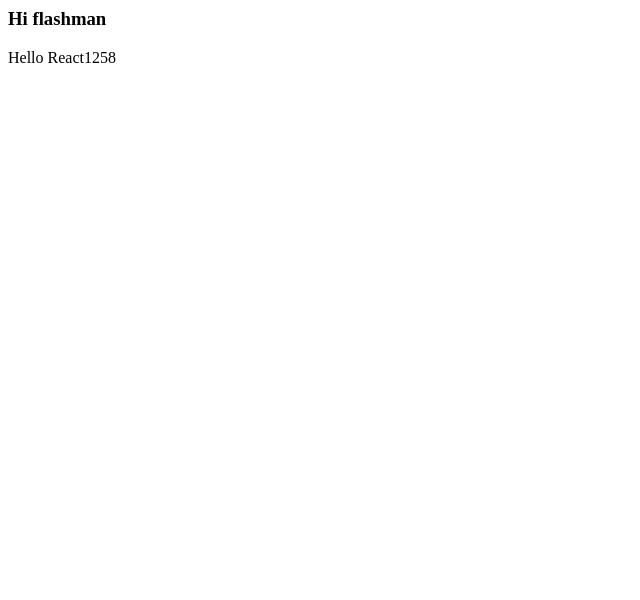
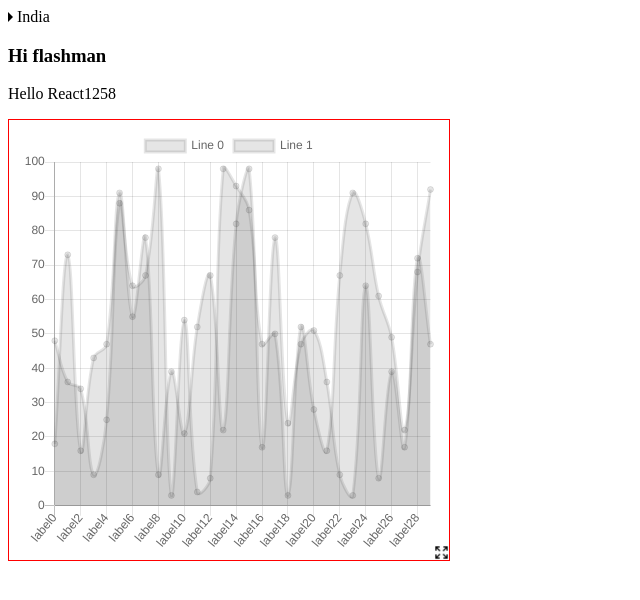
Before and after one commit to tejassp/rwkarma, a React app: page / in a window 1280 px wide. Shown: the top 600 px of the page, without its empty margins (0-640 px from the left). Built offline with nearby package versions, Linux system fonts and the light colour scheme.

Commit message:
resizeable chartjs chart

```diff
--- a/package.json
+++ b/package.json
@@ -20,6 +20,7 @@
     "babel-loader": "^6.3.2",
     "babel-preset-es2015": "^6.22.0",
     "babel-preset-react": "^6.23.0",
+    "chart.js": "^2.5.0",
     "css-loader": "^0.27.3",
     "esformatter": "^0.10.0",
     "file-loader": "^0.10.1",
--- /dev/null
+++ b/src/datasource.js
@@ -0,0 +1,39 @@
+// generate data for different chart types
+
+// data for line charts
+function lineChartData(npoints, nlines, max, min) {
+  npoints = npoints || 30;
+  nlines = nlines || 2;
+  max = max || 100;
+  min = min || 0;
+
+  let labels = [];
+  let datasets = [];
+
+  // labels
+  for (let i = 0; i < npoints; i++) {
+    labels.push('label' + i);
+  }
+
+  // datasets
+  for (let i = 0; i < nlines; i++) {
+    let label = 'Line ' + i;
+    let data = [];
+    for (let x = 0; x < npoints; x++) {
+      let y = min + Math.floor(Math.random() * (max-min));
+      data.push(y);
+    }
+    datasets.push({
+      label: label,
+      data: data
+    });
+  }
+
+  return {
+    labels: labels,
+    datasets: datasets,
+  };
+}
+
+
+export { lineChartData };
--- a/src/index.jsx
+++ b/src/index.jsx
@@ -2,16 +2,41 @@ import React from 'react';
 import { render } from 'react-dom';
 import other from './other';
 import Message from './message';
+import Tree from './tree';
+import InteractiveChart from './interactivechart';
 
+
+var tree = {
+  label: 'India',
+  children: [{
+    label: 'Karnataka',
+    children: [{
+      label: 'Shivamogga',
+      children: []
+    }, {
+      label: 'Chikmagalur',
+      children: []
+    }]
+  }, {
+    label: 'Punjab',
+    children: []
+  }]
+};
+
+var onNodeClick = function(node) {
+  alert(`${node.label} clicked`);
+};
 
 class App extends React.Component {
   render() {
     var sum = other.add(24, 1234);
     return (
       <div>
+        <Tree root={tree} onNodeClick={onNodeClick}/>
         <Message name="flashman" />
         <p className="greeting"> Hello React
           { sum } </p>
+        <InteractiveChart />
       </div>
       );
   }
--- /dev/null
+++ b/src/interactivechart.js
@@ -0,0 +1,93 @@
+import React from 'react';
+import Chart from 'chart.js';
+import { lineChartData }  from './datasource';
+
+import resize from './resize.png';
+
+var counter = 0;
+
+class InteractiveChart extends React.Component {
+  constructor(props) {
+    super(props);
+    this.canvasID = 'canvas_id_' + counter++;
+    this.containerID = 'container_id_' + counter++;
+
+    this.chart = null; // chart being drawn
+    this.state = {
+      height: 420,
+      width: 420
+    };
+    this.resizing = false;
+
+    this.onMouseMove = this.onMouseMove.bind(this);
+    this.onMouseUp = this.onMouseUp.bind(this);
+    this.onMouseDown = this.onMouseDown.bind(this);
+  }
+
+  componentDidMount() {
+    const data = lineChartData();
+    const ctx = document.getElementById(this.canvasID);
+    this.chart = new Chart(ctx, {
+			type: 'line',
+      data: data,
+      options: {
+        maintainAspectRatio: false, // fit into height, width of container
+      }
+		});
+  }
+
+  onMouseUp() {
+    this.resizing = false;
+    document.removeEventListener('mousemove', this.onMouseMove);
+    document.removeEventListener('mouseup', this.onMouseUp);
+  }
+
+  onMouseDown() {
+    this.resizing = true;
+    document.addEventListener('mousemove', this.onMouseMove);
+    document.addEventListener('mouseup', this.onMouseUp);
+  }
+
+  onMouseMove(evt) {
+    if ( !this.resizing) {
+      return;
+    }
+
+    const rect = document.getElementById(this.canvasID).getBoundingClientRect();
+    const width =  evt.screenX - (window.scrollX + rect.left);
+    const height = evt.screenY - (window.screenY + rect.top);
+
+    this.setState({
+      width: width,
+      height: height
+    });
+  }
+
+  render() {
+    const height = this.state.height;
+    const width = this.state.width;
+    const pstyle = {
+      border:   '1px solid red',
+      position: 'relative',
+      padding:  '10px',
+      height:   height,
+      width:    width,
+    };
+
+    // redraw chart
+    setTimeout(() => {
+      this.chart && this.chart.resize();
+    }, 10);
+
+    return (
+        <div id={this.containerID} style={pstyle}>
+          <canvas id={this.canvasID} width={width} height={height}> </canvas>
+
+          <img src={resize} style={{cursor: 'pointer', height: '15px', width: '15px', position: 'absolute', bottom: '0px', right: '0px'}}
+              onMouseDown={this.onMouseDown} onMouseUp={this.onMouseUp} onMouseMove={this.onMouseMove} />
+        </div>
+    );
+  }
+}
+
+export default InteractiveChart;
```
Also changed, not shown: src/resize.png (added).
